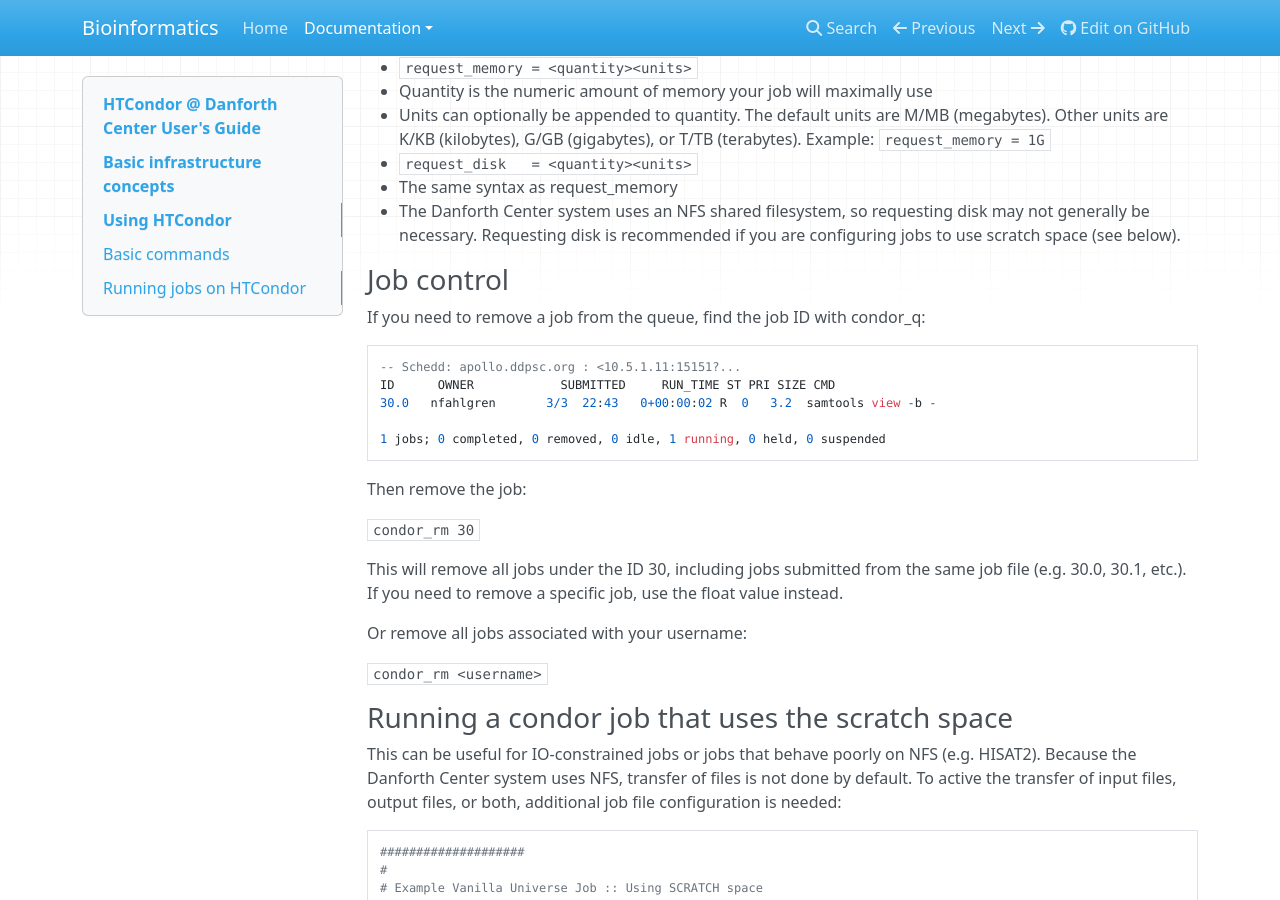
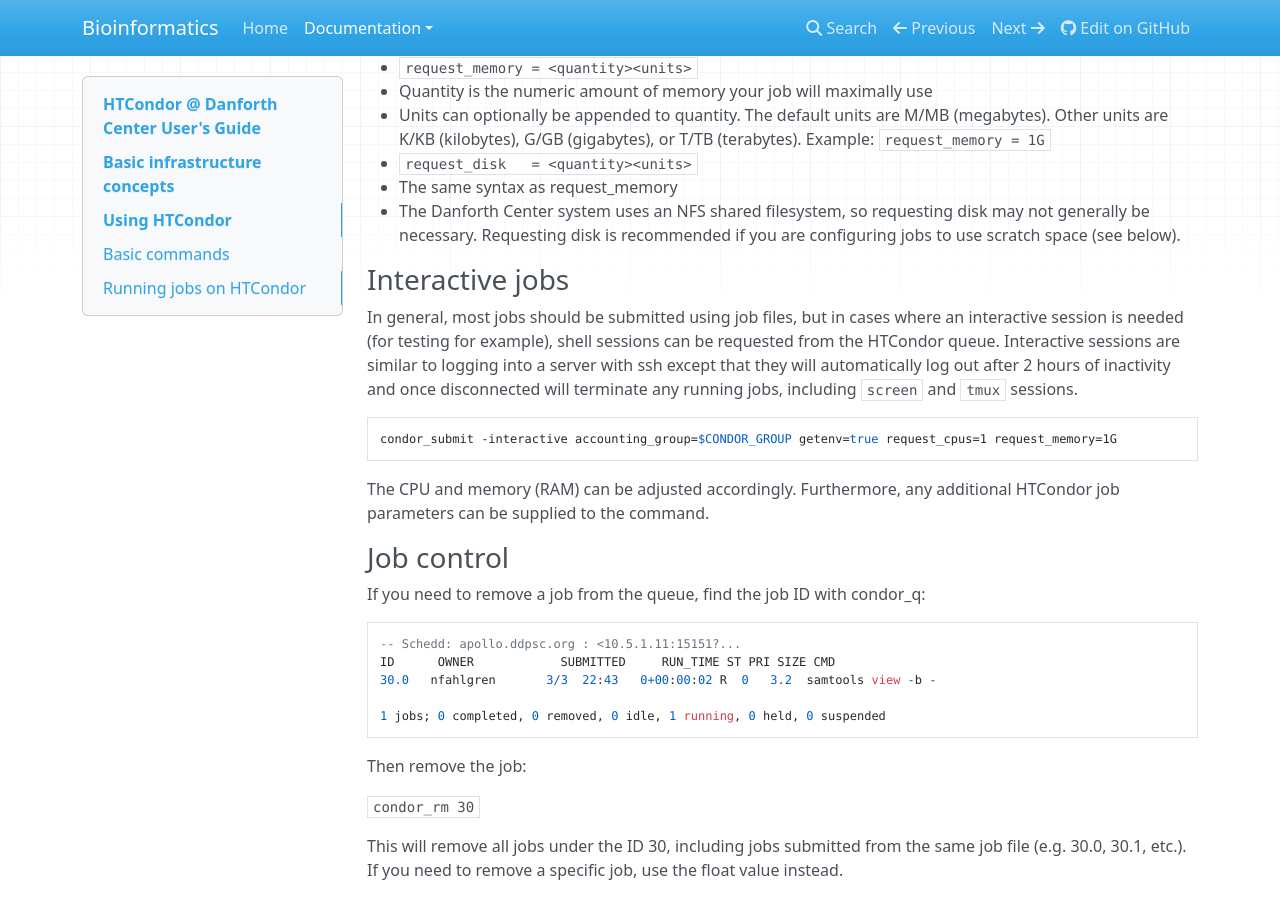
Before and after one commit to danforthcenter/bioinformatics, an MkDocs documentation site: the page built from docs/htcondor.md, in a window 1280 px wide and 900 px high, scrolled down 6057 px. Built offline with MkDocs 1.6.1, drawn with Linux system fonts in a browser that asks for light colours; nearby versions of some CDN libraries; old or Windows-style settings are respelled for this version of MkDocs.

Commit message:
Added documentation for interactive sessions

````diff
--- a/docs/htcondor.md
+++ b/docs/htcondor.md
@@ -263,6 +263,22 @@ To view a history of jobs you have submitted use `condor_history <username>`.
   * The same syntax as request_memory
   * The Danforth Center system uses an NFS shared filesystem, so requesting disk may not generally be necessary. Requesting disk is recommended if you are configuring jobs to use scratch space (see below).
 
+### Interactive jobs
+
+In general, most jobs should be submitted using job files, but in cases
+where an interactive session is needed (for testing for example), shell
+sessions can be requested from the HTCondor queue. Interactive sessions
+are similar to logging into a server with ssh except that they will
+automatically log out after 2 hours of inactivity and once disconnected
+will terminate any running jobs, including `screen` and `tmux` sessions.
+
+```
+condor_submit -interactive accounting_group=$CONDOR_GROUP getenv=true request_cpus=1 request_memory=1G
+```
+
+The CPU and memory (RAM) can be adjusted accordingly. Furthermore, any
+additional HTCondor job parameters can be supplied to the command.
+
 ### Job control
 
 If you need to remove a job from the queue, find the job ID with condor_q:
````
